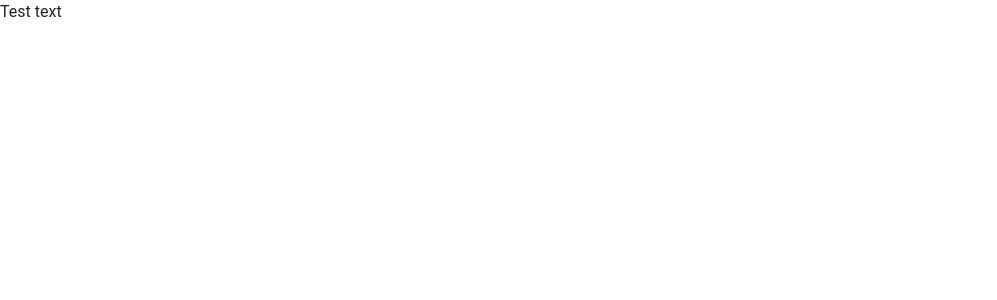
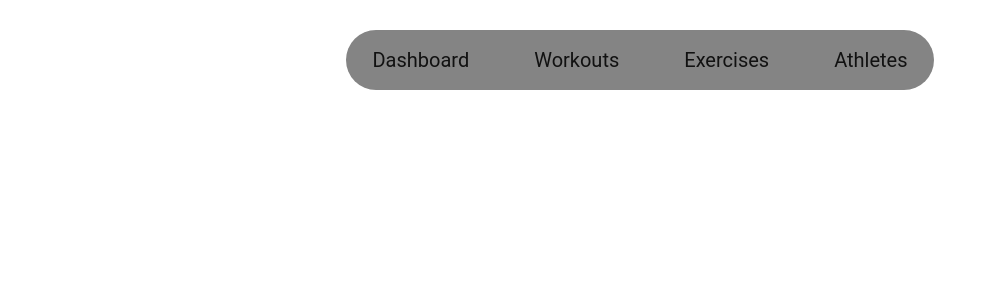
Before and after one commit to DaveyClonts/Project-3-frontend, a Vue app: page /dashboardCoach in a window 1280 px wide. Shown: the top 300 px of the page, without its empty margins (0-997 px from the left). Built offline with nearby package versions, Linux system fonts and the light colour scheme.

Commit message:
shape of navbar

```diff
--- a/src/App.vue
+++ b/src/App.vue
@@ -1,9 +1,7 @@
 <template>
   <v-app>
     <v-main>
-      <router-view>
-
-      </router-view>
+      <router-view/>
     </v-main>
   </v-app>
 </template>
--- /dev/null
+++ b/src/components/navbar.vue
@@ -0,0 +1,63 @@
+<!-- This navbar will need to go outside of the router view in app.vue
+this is so that animations for the navbar can happen while the content of the page refreshes  -->
+
+<template>
+    <div class="navbar-container">
+        <div class="navbar">
+            <ul class="nav-list">
+                <li class="nav-item">Dashboard</li>
+                <li class="nav-item">Workouts</li>
+                <li class="nav-item">Exercises</li>
+                <li class="nav-item">Athletes</li>
+            </ul>
+        </div>
+    </div>
+</template>
+
+<style>
+    .navbar-container {
+        display: flex;
+        justify-content: center;
+        align-items: center;
+        height: 15vh;
+    }
+
+    .navbar {
+        height: 60px;
+        border-radius: 50px;
+        background-color: #848484;
+        display: flex;
+        align-items: center;
+    }
+
+    .nav-list {
+        display: flex;
+        gap: 25px;
+        list-style: none;
+    }
+
+    .nav-item {
+        display: flex;
+        align-items: center;
+        font-size: 20px;
+        height: 50px;
+        border-radius: 50px;
+        padding: 0px 20px;
+    }
+
+    .nav-item:first-child {
+        margin-left: 6px;
+    }
+
+    .nav-item:last-child {
+        margin-right: 6px;
+    }
+
+</style>
+
+<script setup>
+import { ref } from 'vue';
+const tab = ref(null);
+
+
+</script>
--- a/src/main.js
+++ b/src/main.js
@@ -2,6 +2,7 @@ import { createApp } from "vue";
 import { createRouter, createWebHistory } from "vue-router";
 import App from "./App.vue";
 import vuetify from "../plugins/vuetify.js";
+import 'vuetify/styles';
 import login from "./pages/login.vue";
 import dashboardCoach from "./pages/coach/dashboard-coach.vue";
 
@@ -15,4 +16,7 @@ const router = createRouter({
     ]
 })
 
-createApp(App).use(vuetify).use(router).mount("#app");
+createApp(App)
+.use(vuetify)
+.use(router)
+.mount("#app");
--- a/src/pages/coach/dashboard-coach.vue
+++ b/src/pages/coach/dashboard-coach.vue
@@ -1,3 +1,7 @@
 <template>
-    Test text
+    <navbar></navbar>
 </template>
+
+<script setup>
+    import navbar from '../../components/navbar.vue';
+</script>
```
